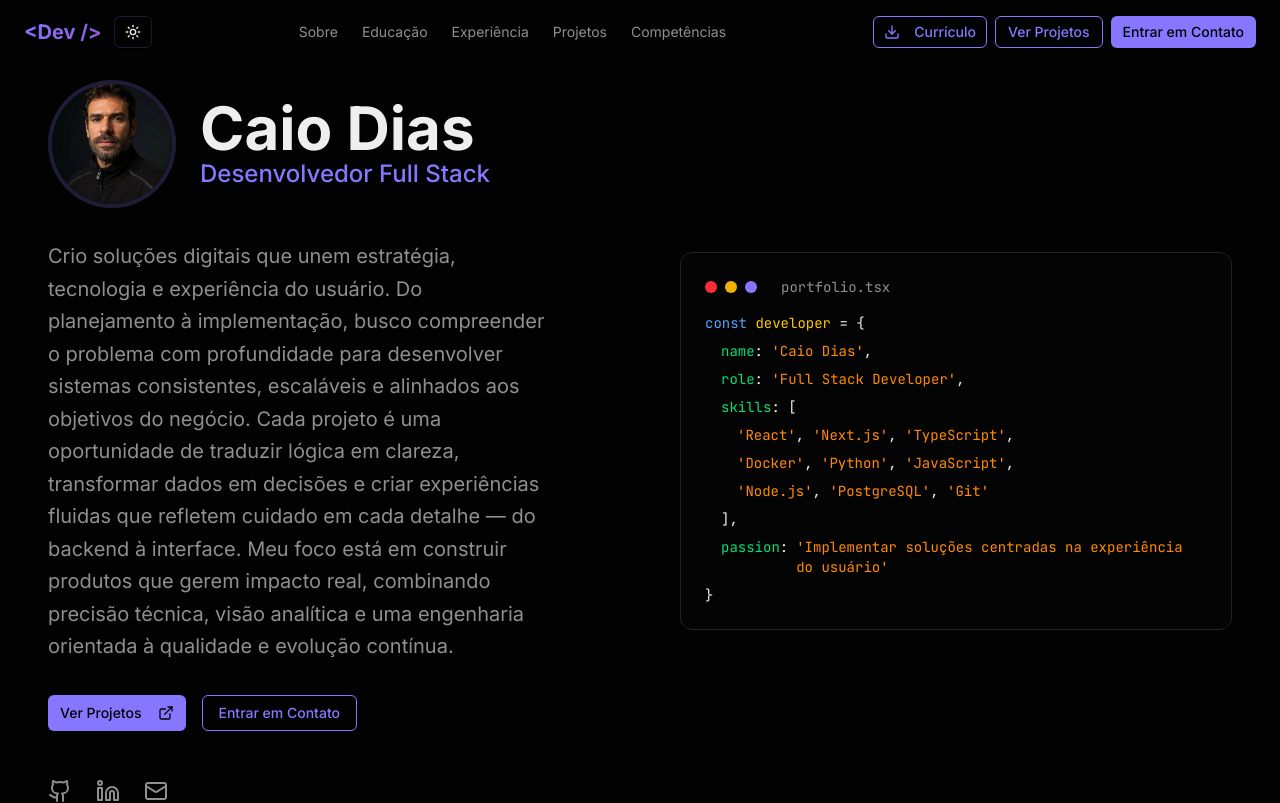
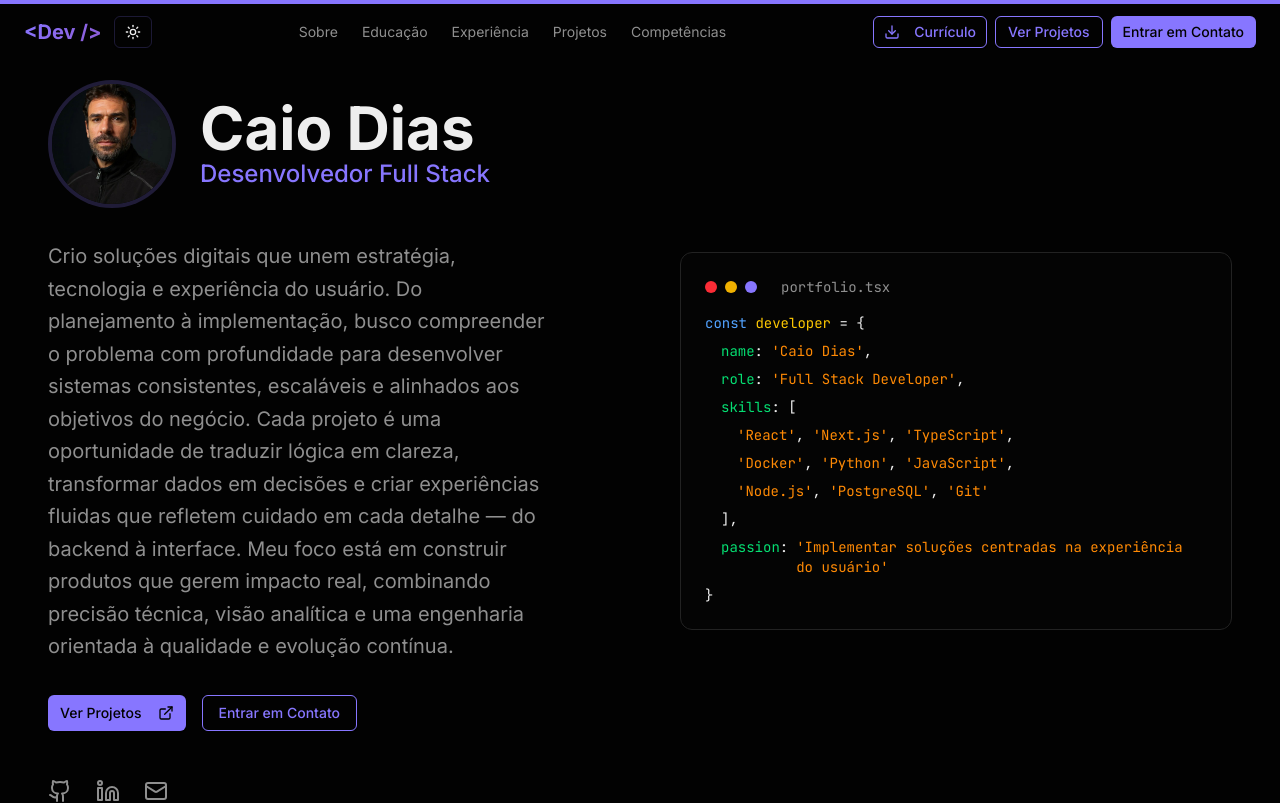
Before and after one commit to caiodiasol/meu_portfolio, a Next.js app: page / in a window 1280 px wide. Shown: the top 803 px of the page. Built offline with nearby package versions, Linux system fonts and the light colour scheme.

Commit message:
feat: implement reading progress bar

```diff
--- /dev/null
+++ b/src/app/components/scroll-progress.tsx
@@ -0,0 +1,20 @@
+"use client"
+
+import { motion, useScroll, useSpring } from "framer-motion"
+
+export function ScrollProgress() {
+    const { scrollYProgress } = useScroll()
+
+    const scaleX = useSpring(scrollYProgress, {
+        stiffness: 100,
+        damping: 30,
+        restDelta: 0.001
+    })
+
+    return (
+        <motion.div
+            className="fixed top-0 left-0 right-0 h-1 bg-primary z-[100] origin-left"
+            style={{ scaleX }}
+        />
+    )
+}
--- a/src/app/layout.tsx
+++ b/src/app/layout.tsx
@@ -1,6 +1,7 @@
 import type { Metadata } from "next";
 import { Inter, JetBrains_Mono } from "next/font/google";
 import "./globals.css";
+import { ScrollProgress } from "./components/scroll-progress";
 
 const geistSans = Inter({
   variable: "--font-geist-sans",
@@ -44,6 +45,7 @@ export default function RootLayout({
             `,
           }}
         />
+        <ScrollProgress />
         {children}
       </body>
     </html>
```
